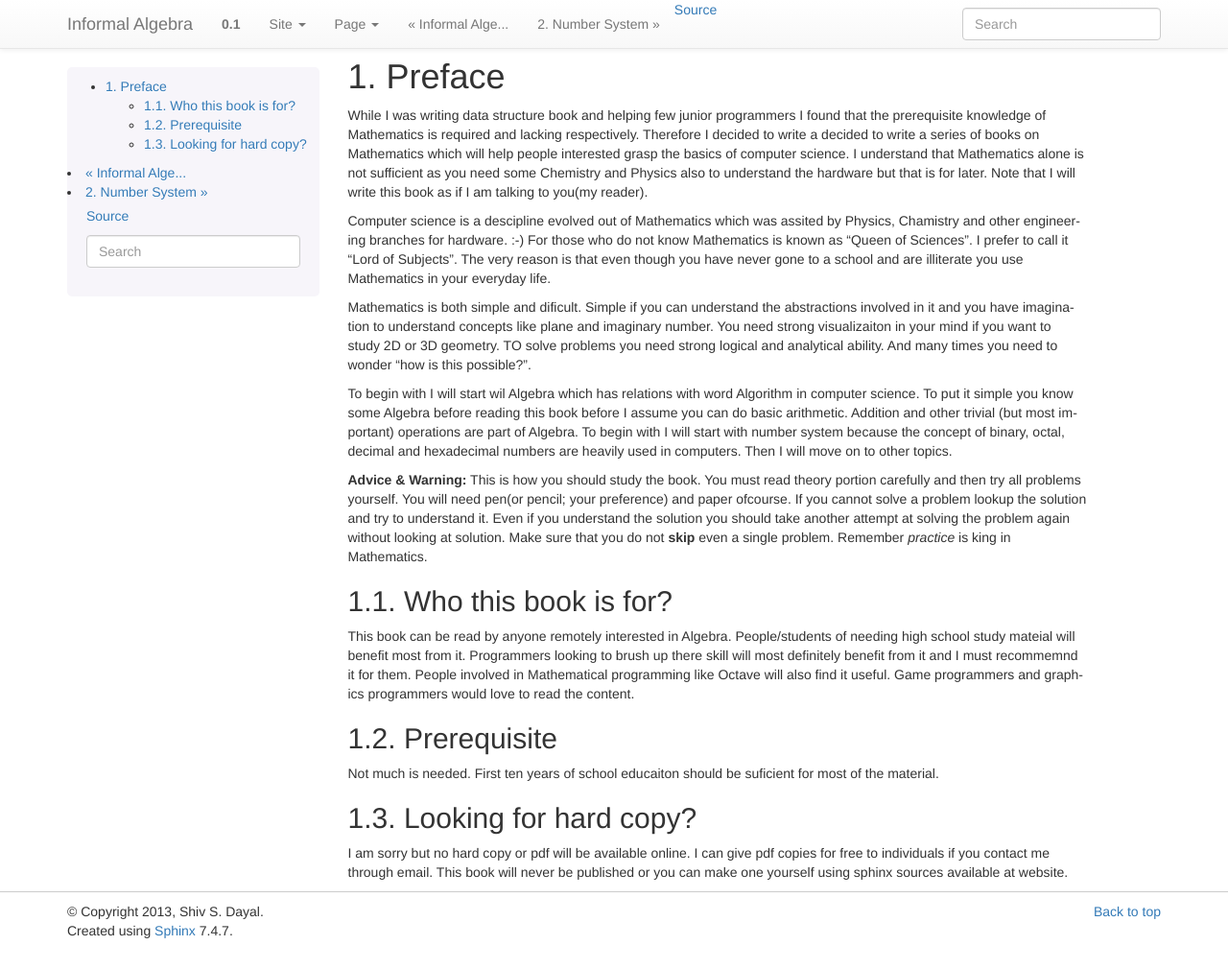
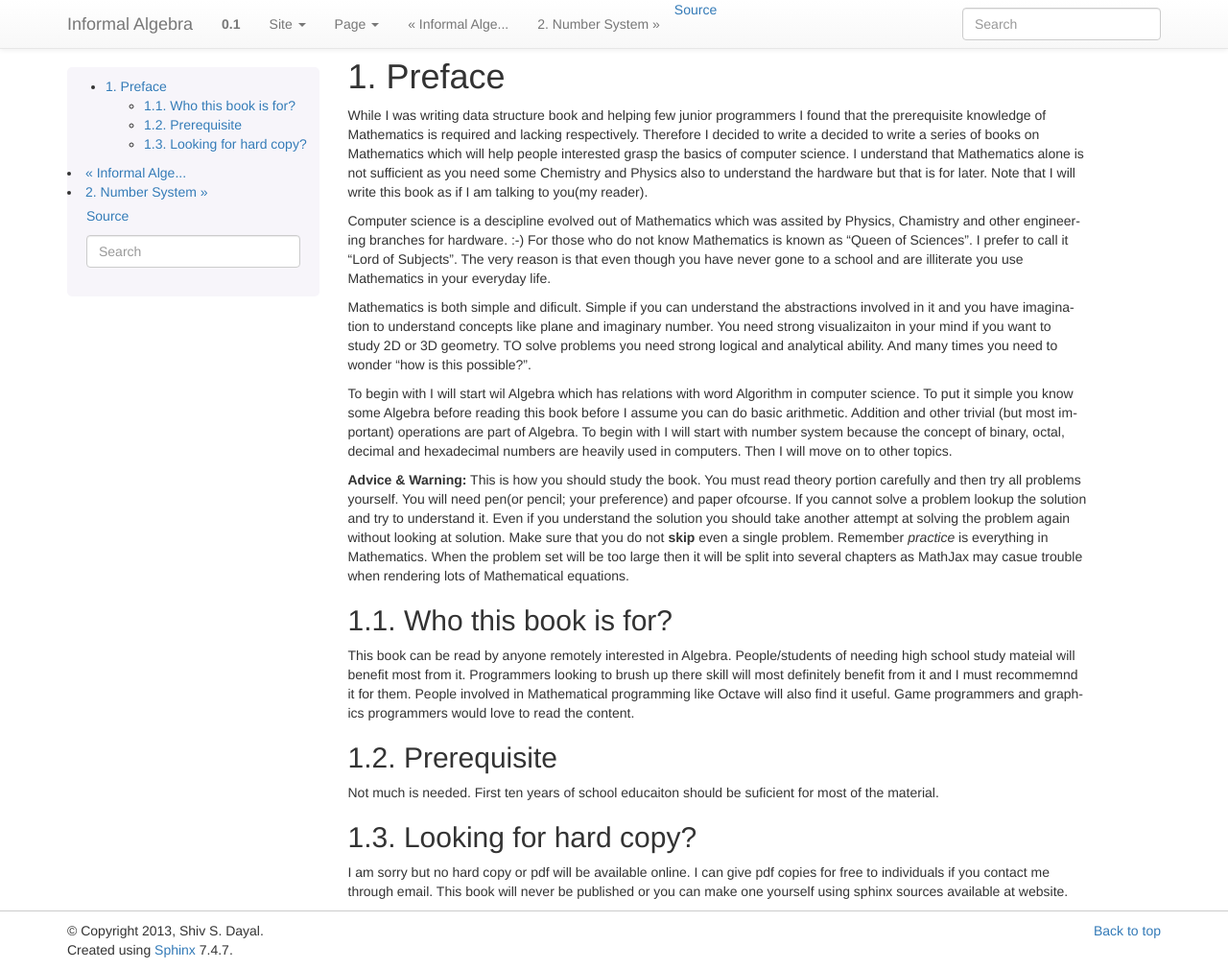
Before and after one commit to shivshankardayal/full-website, a Sphinx documentation site: the page built from books/algebra/source/preface.rst, in a window 1280 px wide and 1010 px high. Shown: the whole window at 96% size. Built offline with Sphinx 7.4.7, drawn with Linux system fonts in a browser that asks for light colours.

```diff
--- a/books/algebra/source/conf.py
+++ b/books/algebra/source/conf.py
@@ -184,34 +184,37 @@ latex_elements = {
 \usepackage{amsmath}
 \usepackage{amssymb}
 \usepackage{fancyhdr}
-%\usepackage{lmodern}
+\usepackage{lmodern}
 \setcounter{tocdepth}{4}
-\usepackage{fontspec}
-\usepackage{xunicode}
-\usepackage{xltxtra}
-\setmainfont[Mapping=tex-text]{Birka}
-\setsansfont{Myriad}
-\setmonofont{Inconsolata}
-\makeatletter
-  \fancypagestyle{normal}{
-    \fancyhf{}
-    \fancyfoot[LE,RO]{{\py@HeaderFamily\thepage}}
-    \fancyfoot[LO]{{\py@HeaderFamily\nouppercase{\rightmark}}}
-    \fancyfoot[RE]{{\py@HeaderFamily\nouppercase{\leftmark}}}
-    \fancyhead[LE,RO]{{\py@HeaderFamily \@title}} % here's the change
-    \renewcommand{\headrulewidth}{0.4pt}
-    \renewcommand{\footrulewidth}{0.4pt}
-  }
-\makeatother
-\textwidth 15truecm
-\textheight 22.5truecm
-\baselineskip 14truept
-\oddsidemargin 1cm
-\evensidemargin 1cm
-\topmargin 0cm
-%\definecolor{VerbatimBorderColor}{rgb}{0.36,0.54,0.66}
+
 """
 }
+#\usepackage{fontspec}
+#\usepackage{xunicode}
+#\usepackage{xltxtra}
+#\setmainfont[Mapping=tex-text]{Birka}
+#\setsansfont{Myriad}
+#\setmonofont{Inconsolata}
+#\makeatletter
+#  \fancypagestyle{normal}{
+#    \fancyhf{}
+#    \fancyfoot[LE,RO]{{\py@HeaderFamily\thepage}}
+#    \fancyfoot[LO]{{\py@HeaderFamily\nouppercase{\rightmark}}}
+#    \fancyfoot[RE]{{\py@HeaderFamily\nouppercase{\leftmark}}}
+#    \fancyhead[LE,RO]{{\py@HeaderFamily \@title}} % here's the change
+#    \renewcommand{\headrulewidth}{0.4pt}
+#    \renewcommand{\footrulewidth}{0.4pt}
+#  }
+#\makeatother
+#\textwidth 15truecm
+#\textheight 22.5truecm
+#\baselineskip 14truept
+#\oddsidemargin 1cm
+#\evensidemargin 1cm
+#\topmargin 0cm
+#%\definecolor{VerbatimBorderColor}{rgb}{0.36,0.54,0.66}
+#"""
+#}
 
 # Grouping the document tree into LaTeX files. List of tuples
 # (source start file, target name, title, author, documentclass [howto/manual]).
--- a/books/algebra/source/ns.rst
+++ b/books/algebra/source/ns.rst
@@ -10,7 +10,7 @@ representing fractional numbers. Minus sign is used to represent negative
 numbers. A number system ranges from :math:`-\infty` to :math:`+\infty`. It
 is best represented by a straight line given below.
 
-.. image:: _static/number_axis.png
+.. image:: _static/number_axis.pdf
   :align: center
   :alt: Number axis.
 
--- a/books/algebra/source/preface.rst
+++ b/books/algebra/source/preface.rst
@@ -37,7 +37,9 @@ pen(or pencil; your preference) and paper ofcourse. If you cannot solve a
 problem lookup the solution and try to understand it. Even if you understand
 the solution you should take another attempt at solving the problem again
 without looking at solution. Make sure that you do not **skip** even
-a single problem. Remember *practice* is king in Mathematics.
+a single problem. Remember *practice* is everything in Mathematics. When the
+problem set will be too large then it will be split into several chapters as
+MathJax may casue trouble when rendering lots of Mathematical equations.
 
 Who this book is for?
 =====================
--- a/books/algebra/source/ratio.rst
+++ b/books/algebra/source/ratio.rst
@@ -219,7 +219,7 @@ So we can see that for :math:`x` coefficients of :math:`y` and :math:`z` are
 used and for :math:`y`, that of :math:`x` and :math:`z` are used and so on in
 a cyclic manner as given in image below:
 
-.. image:: _static/cyclic.png
+.. image:: _static/cyclic.pdf
   :align: center
   :scale: 79
 
```
Also changed, not shown: books/algebra/source/complex_numbers.rst (+138 -0 lines), books/algebra/source/_static/cyclic.png (deleted), books/algebra/source/_static/number_axis.png (deleted), 4 other files.
